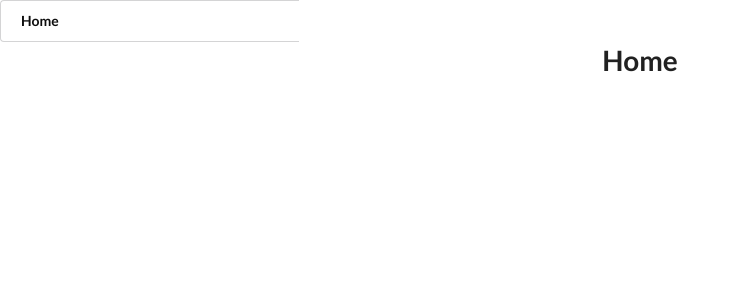
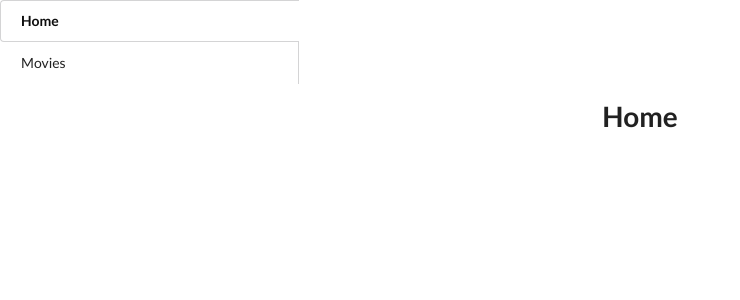
Before and after one commit to aurumwulf/react_plex, a React (Create React App) app in the folder client/: page / in a window 1280 px wide. Shown: the top 300 px of the page, without its empty margins (0-740 px from the left). Built offline with nearby package versions, Linux system fonts and the light colour scheme.

Commit message:
Fix semantic ui issues with menu

```diff
--- a/client/package.json
+++ b/client/package.json
@@ -3,6 +3,7 @@
   "version": "0.1.0",
   "private": true,
   "dependencies": {
+    "axios": "^0.18.0",
     "react": "^16.2.0",
     "react-dom": "^16.2.0",
     "react-router-dom": "^4.2.2",
--- a/client/src/App.js
+++ b/client/src/App.js
@@ -2,13 +2,19 @@ import React, { Component } from 'react';
 import { Route, Switch } from 'react-router-dom';
 import NavBar from './components/NavBar';
 import Home from './components/Home';
+import Movies from './components/Movies';
 import NoMatch from './components/NoMatch';
 
 const App = () => (
-  <div>
-    <NavBar />
+  <div className="ui grid">
+    <div className="four wide column">
+      <NavBar />
+    </div>
     <Switch>
-      <Route exact path="/" component={Home} />
+      <div className="ui center aligned container">
+        <Route exact path="/" component={Home} />
+        <Route exact path="/movies" component={Movies} />
+      </div>
       <Route component={NoMatch} />
     </Switch>
   </div>
--- a/client/src/components/Home.js
+++ b/client/src/components/Home.js
@@ -1,9 +1,5 @@
 import React from 'react';
 
-const Home = () => (
-  <div className="ui center aligned container">
-    <h1>Home</h1>
-  </div>
-);
+const Home = () => <h1>Home</h1>;
 
 export default Home;
--- /dev/null
+++ b/client/src/components/Movies.js
@@ -0,0 +1,11 @@
+import React from 'react';
+
+class Movies extends React.Component {
+  state = { movies: [] };
+
+  render() {
+    return <h1>Movies</h1>;
+  }
+}
+
+export default Movies;
--- a/client/src/components/NavBar.js
+++ b/client/src/components/NavBar.js
@@ -2,14 +2,13 @@ import React from 'react';
 import { NavLink } from 'react-router-dom';
 
 const NavBar = () => (
-  <div class="ui grid">
-    <div class="four wide column">
-      <div class="ui fluid vertical tabular menu">
-        <NavLink exact class="active item" to="/">
-          Home
-        </NavLink>
-      </div>
-    </div>
+  <div className="ui fluid vertical tabular menu">
+    <NavLink exact className="item" to="/">
+      Home
+    </NavLink>
+    <NavLink exact className="item" to="/movies">
+      Movies
+    </NavLink>
   </div>
 );
 
```
Also changed, not shown: 1 other file (tests, documents, lock files or other folders).
